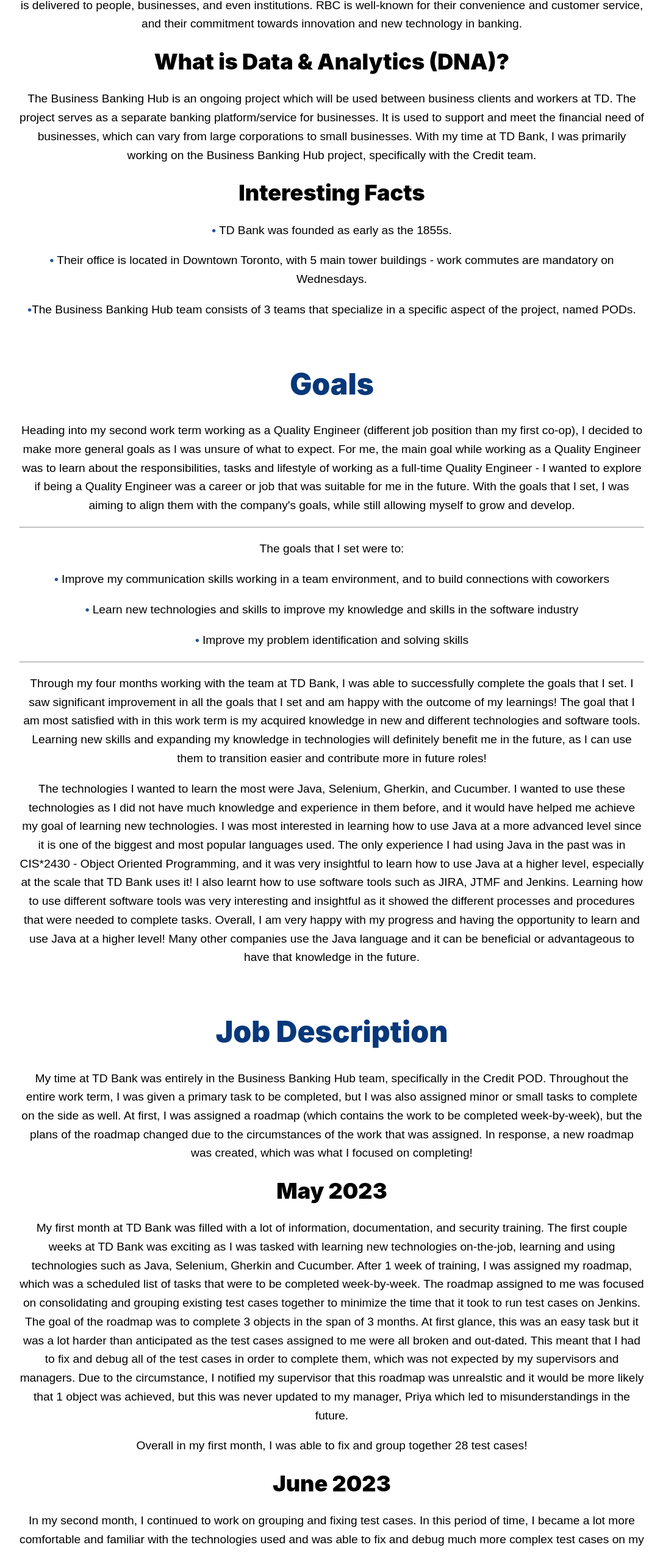
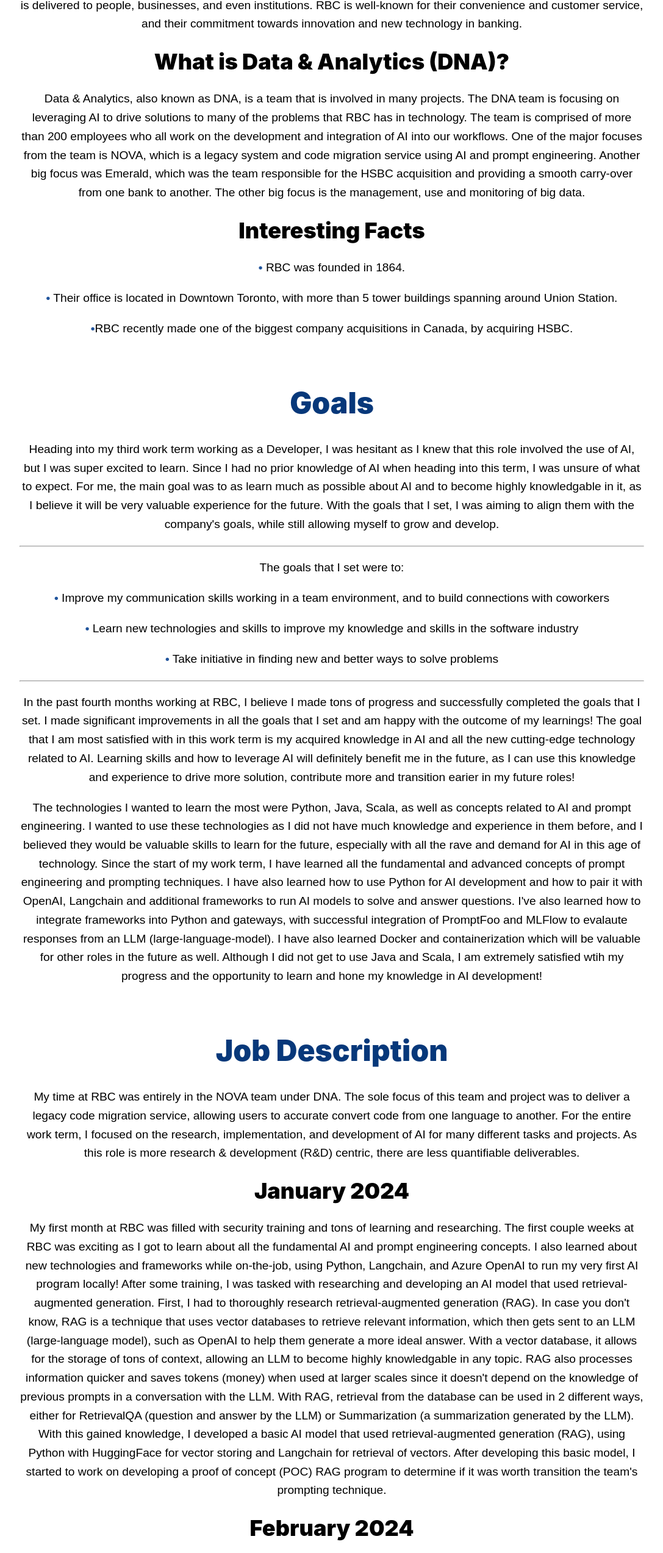
Before and after one commit to tonyngoo/WTR-4, a React (Create React App) app: page / in a window 1280 px wide. Shown: the part 990-3537 px from the top of the page at 61% size, without its empty margins (96-1183 px from the left). Built offline with nearby package versions, Linux system fonts and the light colour scheme.

Commit message:
updating text body

```diff
--- a/src/App.js
+++ b/src/App.js
@@ -39,21 +39,19 @@
           </Text>
           <Subheading>What is Data & Analytics (DNA)?</Subheading>
           <Text>
-            The Business Banking Hub is an ongoing project which will be used between business clients and workers at TD. The project serves as a separate banking platform/service for businesses. It is used to support and meet
-            the financial need of businesses, which can vary from large corporations to small businesses.
-            With my time at TD Bank, I was primarily working on the Business Banking Hub project, specifically with the Credit team.
+            Data & Analytics, also known as DNA, is a team that is involved in many projects. The DNA team is focusing on leveraging AI to drive solutions to many of the problems that RBC has in technology. The team is comprised of more than 200 employees who all work on the development and integration of AI into our workflows. One of the major focuses from the team is NOVA, which is a legacy system and code migration service using AI and prompt engineering. Another big focus was Emerald, which was the team responsible for the HSBC acquisition and providing a smooth carry-over from one bank to another. The other big focus is the management, use and monitoring of big data.
           </Text>
           <Subheading>Interesting Facts</Subheading>
-          <Text><Numbered>•</Numbered> TD Bank was founded as early as the 1855s.</Text>
-          <Text><Numbered>•</Numbered> Their office is located in Downtown Toronto, with 5 main tower buildings - work commutes are mandatory on Wednesdays.</Text>
-          <Text id="info-section"><Numbered>•</Numbered>The Business Banking Hub team consists of 3 teams that specialize in a specific aspect of the project, named PODs.</Text>
+          <Text><Numbered>•</Numbered> RBC was founded in 1864.</Text>
+          <Text><Numbered>•</Numbered> Their office is located in Downtown Toronto, with more than 5 tower buildings spanning around Union Station.</Text>
+          <Text id="info-section"><Numbered>•</Numbered>RBC recently made one of the biggest company acquisitions in Canada, by acquiring HSBC.</Text>
         </Section>
 
         <Section>
           <Heading>Goals</Heading>
           <Text>
-            Heading into my second work term working as a Quality Engineer (different job position than my first co-op), I decided to make more general goals as I was unsure of what to expect. For me, the main goal while
-            working as a Quality Engineer was to learn about the responsibilities, tasks and lifestyle of working as a full-time Quality Engineer - I wanted to explore if being a Quality Engineer was a career or job that was suitable for me in the future. With the goals that I set, I was aiming to align them with the company's goals,
+            Heading into my third work term working as a Developer, I was hesitant as I knew that this role involved the use of AI, but I was super excited to learn. Since I had no prior knowledge of AI when heading into this term, I was unsure of what to expect.
+            For me, the main goal was to as learn much as possible about AI and to become highly knowledgable in it, as I believe it will be very valuable experience for the future. With the goals that I set, I was aiming to align them with the company's goals,
             while still allowing myself to grow and develop.
           </Text>
           <hr></hr>
@@ -61,23 +59,21 @@
 
           <Text><Numbered>•</Numbered>	Improve my communication skills working in a team environment, and to build connections with coworkers</Text>
           <Text><Numbered>•</Numbered>	Learn new technologies and skills to improve my knowledge and skills in the software industry</Text>
-          <Text><Numbered>•</Numbered>	Improve my problem identification and solving skills</Text>
+          <Text><Numbered>•</Numbered>	Take initiative in finding new and better ways to solve problems</Text>
 
           <hr></hr>
           <Text>
-          Through my four months working with the team at TD Bank, I was able to successfully complete the goals that I set. I saw significant improvement in all the goals that I set and am happy with the outcome of my learnings!
-          The goal that I am most satisfied with in this work term is my acquired knowledge in new and different technologies and software tools.
-          Learning new skills and expanding my knowledge in technologies will definitely benefit me in the future, as I can use them to transition easier and contribute more in future roles!
-
+          In the past fourth months working at RBC, I believe I made tons of progress and successfully completed the goals that I set. I made significant improvements in all the goals that I set and am happy with the outcome of my learnings!
+          The goal that I am most satisfied with in this work term is my acquired knowledge in AI and all the new cutting-edge technology related to AI.
+          Learning skills and how to leverage AI will definitely benefit me in the future, as I can use this knowledge and experience to drive more solution, contribute more and transition earier in my future roles!
           </Text>
 
           <Text id="goals-section">
-            The technologies I wanted to learn the most were Java, Selenium, Gherkin, and Cucumber. I wanted to use these technologies as I did not have much knowledge and experience in them before, and it would
-            have helped me achieve my goal of learning new technologies. I was most interested in learning how to use Java at a more advanced level since it is one of the biggest and most popular languages used.
-            The only experience I had using Java in the past was in CIS*2430 - Object Oriented Programming, and it was very insightful to learn how to use Java at a higher level,
-            especially at the scale that TD Bank uses it! I also learnt how to use software tools such as JIRA, JTMF and Jenkins. Learning how to use different software tools was very interesting and insightful as it showed the different
-            processes and procedures that were needed to complete tasks. Overall, I am very happy with my progress and having the opportunity to learn and use Java at a higher level! Many other companies use the Java language
-            and it can be beneficial or advantageous to have that knowledge in the future.
+            The technologies I wanted to learn the most were Python, Java, Scala, as well as concepts related to AI and prompt engineering. I wanted to use these technologies as I did not have much knowledge and experience in them before, and I believed they
+            would be valuable skills to learn for the future, especially with all the rave and demand for AI in this age of technology. Since the start of my work term, I have learned all the fundamental and advanced concepts of prompt engineering and prompting techniques.
+            I have also learned how to use Python for AI development and how to pair it with OpenAI, Langchain and additional frameworks to run AI models to solve and answer questions. I've also learned how to integrate frameworks into Python
+            and gateways, with successful integration of PromptFoo and MLFlow to evalaute responses from an LLM (large-language-model). I have also learned Docker and containerization which will be valuable for other roles in the future as well.
+            Although I did not get to use Java and Scala, I am extremely satisfied wtih my progress and the opportunity to learn and hone my knowledge in AI development!
           </Text>
 
         </Section>
@@ -85,52 +81,51 @@
         <Section>
           <Heading>Job Description</Heading>
           <Text>
-            My time at TD Bank was entirely in the Business Banking Hub team, specifically in the Credit POD. Throughout the entire work term, I was given a primary task to be completed, but I was also assigned minor or small tasks to complete on the side as well.
-            At first, I was assigned a roadmap (which contains the work to be completed week-by-week), but the plans of the roadmap changed due to the circumstances of the work that was assigned. In response, a new roadmap was created, which was what I focused on completing!
+            My time at RBC was entirely in the NOVA team under DNA. The sole focus of this team and project was to deliver a legacy code migration service, allowing users to accurate convert code from one language to another.
+            For the entire work term, I focused on the research, implementation, and development of AI for many different tasks and projects. As this role is more research & development (R&D) centric, there are less quantifiable deliverables.
+
           </Text>
 
-          <Subheading>May 2023</Subheading>
-          <Text>My first month at TD Bank was filled with a lot of information, documentation, and security training.
-            The first couple weeks at TD Bank was exciting as I was tasked with learning new technologies on-the-job, learning and using technologies such as Java, Selenium, Gherkin and Cucumber.
-            After 1 week of training, I was assigned my roadmap, which was a scheduled list of tasks that were to be completed week-by-week.
-            The roadmap assigned to me was focused on consolidating and grouping existing test cases together to minimize the time that it took to run test cases on Jenkins.
-            The goal of the roadmap was to complete 3 objects in the span of 3 months.
-            At first glance, this was an easy task but it was a lot harder than anticipated as the test cases assigned to me were all broken and out-dated.
-            This meant that I had to fix and debug all of the test cases in order to complete them, which was not expected by my supervisors and managers.
-            Due to the circumstance, I notified my supervisor that this roadmap was unrealstic and it would be more likely that 1 object was achieved, but this was never updated to my manager, Priya which led to misunderstandings in the future.
+          <Subheading>January 2024</Subheading>
+          <Text>My first month at RBC was filled with security training and tons of learning and researching.
+            The first couple weeks at RBC was exciting as I got to learn about all the fundamental AI and prompt engineering concepts. I also learned about new technologies and frameworks while on-the-job, using Python, Langchain, and Azure OpenAI to run my very first AI program locally!
+            After some training, I was tasked with researching and developing an AI model that used retrieval-augmented generation. First, I had to thoroughly research retrieval-augmented generation (RAG).
+            In case you don't know, RAG is a technique that uses vector databases to retrieve relevant information, which then gets sent to an LLM (large-language model), such as OpenAI to help them generate a more ideal answer. With a vector database, it allows for the storage of tons of context, allowing an LLM to become highly knowledgable in any topic.
+            RAG also processes information quicker and saves tokens (money) when used at larger scales since it doesn't depend on the knowledge of previous prompts in a conversation with the LLM.
+            With RAG, retrieval from the database can be used in 2 different ways, either for RetrievalQA (question and answer by the LLM) or Summarization (a summarization generated by the LLM).
+            With this gained knowledge, I developed a basic AI model that used retrieval-augmented generation (RAG), using Python with HuggingFace for vector storing and Langchain for retrieval of vectors.
+            After developing this basic model, I started to work on developing a proof of concept (POC) RAG program to determine if it was worth transition the team's prompting technique.
+          </Text>
 
+          <Subheading>February 2024</Subheading>
+          <Text>
+            In my second month, I developed the proof of concept RAG program with summarization, running and comparing it with the original In-Context Learning program and evaluating the results.
+            The results concluded that the summarization RAG technique was not suitable for the use case of the project, and that RetrievalQA was more ideal.
+            Shortly after, I was assigned a group task to focus on, which was the optimization of the existing prompt chain that the team was using. The prompt chain consisted of 10-12 prompts
+            and was using too many tokens. This was because the In-Context Learning technique adds the previous conversation history into the next prompt, which accumulates token usage exponentially.
+            As a result, I was tasked with optimizing the prompt chain to lower the amount of tokens used for each execution. To optimize the prompt chain, I proposed 2 different ideas, both segmenting the prompt chain into 2 separate chains.
+            Both ideas led to a reduction in tokens and also reduced the runtime which was great progress! The only drawback from these optimizations were the slight decrease in the quality of repsonses from the LLM.
+            After some careful analysis and testing, the optimization ideas were proposed to my manager.
+            Lastly for this month, I was also tasked with looking at different Text Splitters and determining which one gave the best and most consistent results from the LLM.
+            The conclusive result from this task was that the Recursive Text Splitter was the best as it was most consistent across different types of loaded data, such as .txt files, .pdf files and even websites.
+          </Text>
 
+          <Subheading>March 2024</Subheading>
+          <Text>
+            In my third month, I proposed the optimization ideas to my manager and received feedback on the optimizations. With some revisions made, I worked on improving the approaches and eventually got the opportunity to demo and present the approach to 100+ employees in the team!
+            Before getting to demo, we wanted to find a solution to another problem that we found during the prompt development phase. During this phase, we realized it was time-consuming and difficult to determine whether the changes we were making to the prompt were good or bad.
+            When working on our approaches, it would take hours to test and evaluate the quality of outputs from a single run and to ensure consistency, we had to repeat this process 5 times.
+            To solve this problem, we researched different LLM evaluation frameworks that could be used to simplify the process. With a list of possible frameworks, we presented the findings to my manager and worked on trying to integrate some of them into our machines.
+            This proved to be a challenging task as the frameworks had difficulty integrating with the gateway that was being used to ensure privacy. With some problem solving, customizations were made to the framework which allow interaction with the gateway, and ultimately the Azure OpenAI model.
+            At first, I implemented MLFlow which was not very helpful as it did not have consitent and accurate scores for the metrics provided. Afterwards, I implemented SciKit which was a great backup evaluation,
+            using cosine similarity to determine how similar 2 bodies of text were. Last but not least, I integrated PromptFoo which turned out to be a great tool! It provided tons of metrics that were great for the team's use case and had the ability to customize basically anything.
+            With the ability to customize to the team's needs, I integrated the gateway with it and customized the prompting and outputs to use the least amount of tokens possible. With a great use case made, I proposed and demo'd the framework to my manager.
+            My manager was very satisfied with the results and we got to demo this as a part of our presentation. This is a moment I'm very proud of as I got to demo this framework, explaining what it is and how to use it from start to finish for 15 minutes!
+            After the demo, my manager wanted to turn PromptFoo into a prompt development toolkit that others could use. To achieve this, I created a documentation package and developed more use cases for PromptFoo, allowing others to setup the framework and use it easily.
+            On top of the demo, I also hosted meetings with Senior Developers and Directors to integrate PromptFoo into their workflow. After this meeting, I began to work with many of them to help set PromptFoo up and to create specific use cases for them, which involved customizations to the framework and its configurations.
           </Text>
-          <Text>Overall in my first month, I was able to fix and group together 28 test cases!</Text>
 
-          <Subheading>June 2023</Subheading>
-          <Text>
-            In my second month, I continued to work on grouping and fixing test cases. In this period of time, I became a lot more comfortable and familiar with the technologies used and was able to fix and debug much more complex test
-            cases on my own! After some experience using the languages, I was confident in my ability to problem solve and debug test cases on my own and was able to fix test cases at a significantly faster rate.
-            I also learned how to use tools such as JIRA and JTMF which was very important for my assigned task. Using tools such as JIRA and JTMF allowed me to better understand the purpose of the test cases,
-            allowing me to group them better and to fix them more confidently without needing to ask my coworkers or supervisors for help. I was also assigned to complete small tasks such as WalkMe testing, which
-            allowed me to work with coworkers in my POD to perform detailed and thorough testing on the user interface (UI) of the Business Banking Hub website. In my second month, I kept running into one problem - when I was stuck while debugging or tried to communicate my status
-            to my POD lead or supervisor, I was often ignored or neglected, yet I was still expected to complete the tasks on-time and to have it complete at the end of every week. However, coworkers and other interns in my team
-            were very kind and would reach out quickly to help instead. These coworkers - specifically Nithin (a coworker who supervised a different POD) were very kind and helpful and always reached out
-            to me when I needed help or had any questions.
-          </Text>
-          <Text>In my second month, I was able to fix and group together 55 test cases, while working on alternate testing tasks as well!</Text>
-
-          <Subheading>July 2023</Subheading>
-          <Text>
-            In my third month at TD Bank, I began to feel a lot more confident and proficient with the technologies used and I also had the opportunity to work on different tasks as well!
-            The first two weeks consisted of closing out test cases for the originally assigned area of the object, as well as learning how to use a new software tool, Jenkins. I learned how to use Jenkins and built my
-            own Jenkins builds (also known as jobs) to execute test cases that I had been working on up until that point in time. I was also tasked with creating my own test case and scripts! One of the test cases I created was to automate searching a table and asserting that its results
-            resembled an excel spreadsheet which had the expected titles, descriptions, code numbers, and much more. Other test cases consisted of validating new components in the user interface of the Business Banking Hub website.
-            Being able to write my own tests was very eye-opening and exciting as I got to write my own code for once, instead of analyzing, optimizing, and debugging pre-existing code.
-            It was very insightful and challenged my thinking as I had to find the most optimal and efficient way of writing the test cases if it was being ran for thousands of lines and for hours during test automation.
-            Afterwards, I was assigned a different aspect of the object to work on. I continued to consolidate and group more test cases together, where more difficult and challenging problems arose due to the
-            test cases being even more out-dated (the test scripts were all 6+ months old).
-
-          </Text>
-          <Text>Nonetheless, I was still able to fix and group together 68 test cases and also created my own test cases which are deployed as well!</Text>
-
-          <Subheading>August 2023</Subheading>
+          <Subheading>April 2024</Subheading>
           <Text>
             In my final month, I aimed to complete as many test cases as possible in the newly assigned component of the object.
             I continued to group and fix test cases as fast as possible, utilizing all of the technologies that I have learned throughout the work term! I used Java, Selenium, Gherkin, and Cucumber to group, debug, and run the test cases.
```
